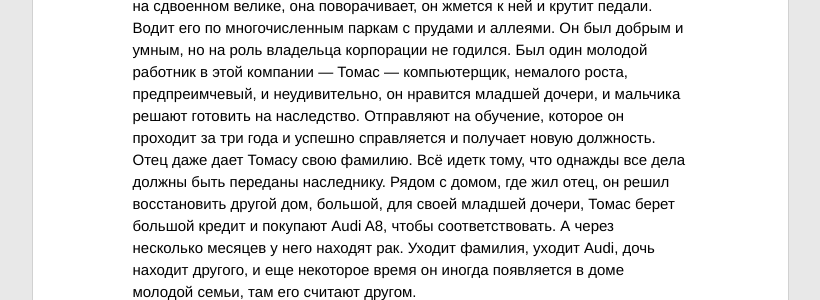
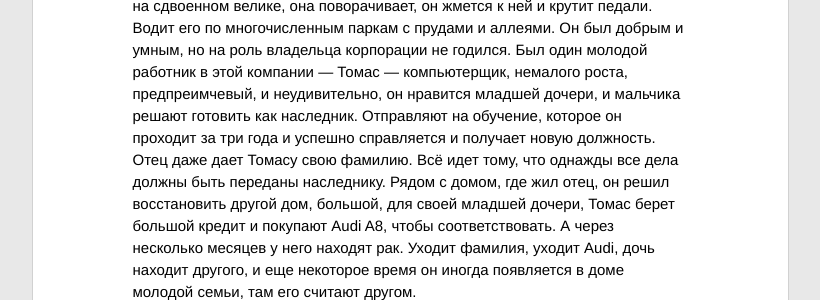
Before and after one commit to ptmt/ptmt.github.com, a Jekyll site: the page built from _posts/2012-09-03-ich-verstehe-sie-nicht.md, in a window 1280 px wide and 900 px high, scrolled down 534 px. Shown: the part 307-607 px from the top of the window, without its empty margins (230-1050 px from the left). Built offline with Jekyll 4.4.1, drawn with Linux system fonts in a browser that asks for light colours; Markdown is read by kramdown in place of the engine named in the settings; some of the changed text lies outside the part shown.

Commit message:
Update _posts/2012-09-03-ich-verstehe-sie-nicht.md

```diff
--- a/_posts/2012-09-03-ich-verstehe-sie-nicht.md
+++ b/_posts/2012-09-03-ich-verstehe-sie-nicht.md
@@ -10,7 +10,7 @@ title: Прогулять уроки истории
 
 Приходит пора и он уходит из этой жизни, но его компанию подхватывает сын. Воспитанный отцом, он и не думает заниматься другим делом. Пролетают ещё десятилетия, теперь уже это крупная немецкая компания, которая занимается всеми видами подобных работ, от установки бассейнов и фонтанов, до новейших систем отопления и рекурперации тепла. Её шеф катается на представительском БМВ, а каждый сотрудник на БМВ корпоративном. На каждый праздник шеф вывозит всех подченных, всех, до последнего слесаря, куда-нибудь в необычное новое место. Снимает большие яхты, отвозит самолетом или судном в какую-нибудь недалекую страну, дает управлять поездом метро или проводит экскурсию, чтобы показать как работает крупнейший грузовой европейский порт с пульта управления. Каждый, кто честно и добросовестно отработал 25 лет, прыгает с парашютом, получает денежные бонусы, уважение и почет. Но все со временем стареют, и вот настало время, когда компании нужен наследник.
 
-У шефа было всего две дочери. Одна из них, старшая, связывает свою жизнь со слепым. Они живут в доме отца, большом доме. Катаются по утрам на сдвоенном велике, она поворачивает, он жмется к ней и крутит педали. Водит его по многочисленным паркам с прудами и аллеями. Он был добрым и умным, но на роль владельца корпорации не годился. Был один молодой работник в этой компании — Томас — компьютерщик, немалого роста, предпреимчевый, и неудивительно, он нравится младшей дочери, и мальчика решают готовить на наследство. Отправляют на обучение, которое он проходит за три года и успешно справляется и получает новую должность. Отец даже дает Томасу свою фамилию. Всё идетк тому, что однажды все дела должны быть переданы наследнику. Рядом с домом, где жил отец, он решил восстановить другой дом, большой, для своей младшей дочери, Томас берет большой кредит и покупают Audi A8, чтобы соответствовать. А через несколько месяцев у него находят рак. Уходит фамилия, уходит Audi, дочь находит другого, и еще некоторое время он иногда появляется в доме молодой семьи, там его считают другом.
+У шефа было всего две дочери. Одна из них, старшая, связывает свою жизнь со слепым. Они живут в доме отца, большом доме. Катаются по утрам на сдвоенном велике, она поворачивает, он жмется к ней и крутит педали. Водит его по многочисленным паркам с прудами и аллеями. Он был добрым и умным, но на роль владельца корпорации не годился. Был один молодой работник в этой компании — Томас — компьютерщик, немалого роста, предпреимчевый, и неудивительно, он нравится младшей дочери, и мальчика решают готовить как наследник. Отправляют на обучение, которое он проходит за три года и успешно справляется и получает новую должность. Отец даже дает Томасу свою фамилию. Всё идет тому, что однажды все дела должны быть переданы наследнику. Рядом с домом, где жил отец, он решил восстановить другой дом, большой, для своей младшей дочери, Томас берет большой кредит и покупают Audi A8, чтобы соответствовать. А через несколько месяцев у него находят рак. Уходит фамилия, уходит Audi, дочь находит другого, и еще некоторое время он иногда появляется в доме молодой семьи, там его считают другом.
 
 Иногда они выходили в город, в центральный парк, чтобы послушать поющие фонтаны.
 
```
